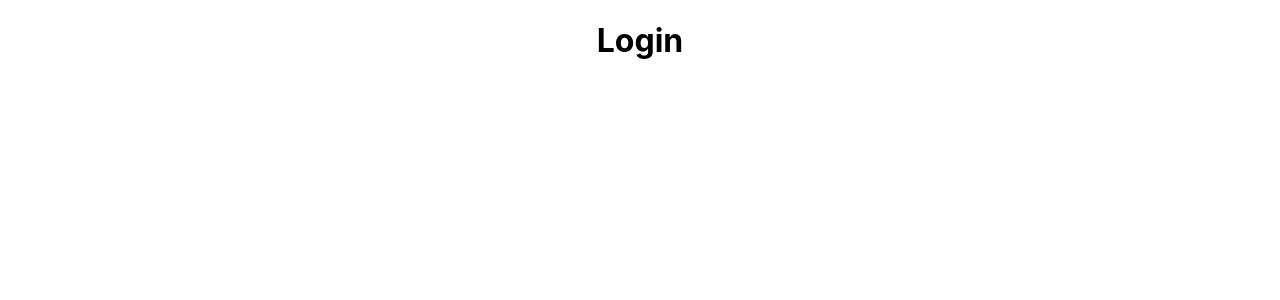
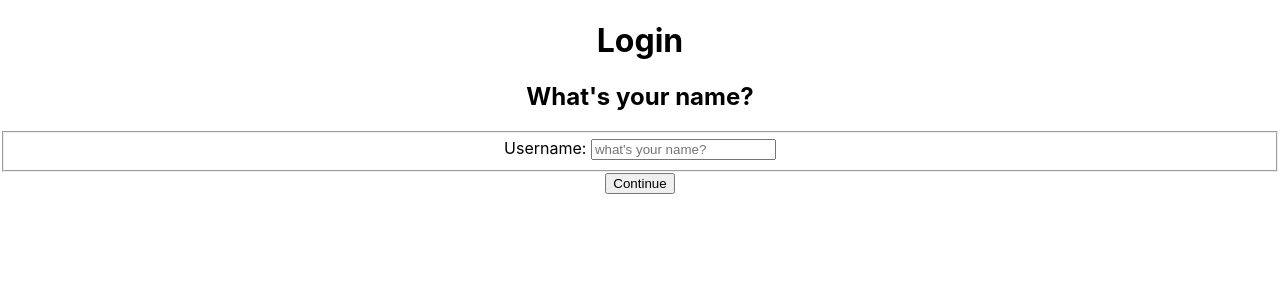
Before and after one commit to Maxbwee/LostInTranslation, a React (Create React App) app in the folder lost-in-translation/: page / in a window 1280 px wide. Shown: the top 300 px of the page. Built offline with nearby package versions, Linux system fonts and the light colour scheme.

Commit message:
Added first login page

```diff
--- a/lost-in-translation/package.json
+++ b/lost-in-translation/package.json
@@ -8,6 +8,7 @@
     "@testing-library/user-event": "^13.5.0",
     "react": "^18.2.0",
     "react-dom": "^18.2.0",
+    "react-hook-form": "^7.42.1",
     "react-router-dom": "^6.7.0",
     "react-scripts": "5.0.1",
     "web-vitals": "^2.1.4"
--- a/lost-in-translation/src/components/LoginComponents/LoginForm.js
+++ b/lost-in-translation/src/components/LoginComponents/LoginForm.js
@@ -0,0 +1,55 @@
+import { useForm } from 'react-hook-form';
+
+
+const usernameConfig = {
+    required: true,
+    minLength: 3
+}
+
+export default function LoginForm() {
+
+
+
+    const {
+        register,
+        handleSubmit,
+        formState: { errors }
+    } = useForm()
+
+    const onSubmit = (data) => {
+        console.log(data)
+        console.log(errors)
+    }
+
+    const errorMsg = (() => {
+        if(!errors.username) {
+            return null
+        }
+
+        if (errors.username.type === 'required') {
+            return <span>Username is required</span>
+        }
+
+        if (errors.username.type === 'minLength') {
+           return <span>Username is too shotrt! (Min. 3 characters) </span>
+        }
+    })()
+    return (
+        <>
+            <h2>What's your name?</h2>
+            <form onSubmit={handleSubmit(onSubmit)}>
+                <fieldset>
+                    <label htmlFor="username">Username: </label>
+                    <input
+                        type="text"
+                        placeholder="what's your name?"
+                        {...register("username", usernameConfig)} />
+
+                {errorMsg}
+                </fieldset>
+                <button type="submit">Continue</button>
+
+            </form>
+        </>
+    )
+}
--- a/lost-in-translation/src/views/Login.js
+++ b/lost-in-translation/src/views/Login.js
@@ -1,9 +1,15 @@
+import LoginForm from "../components/LoginComponents/LoginForm"
 
 export default function Login() {
 
 
         return (
+            <>
+
             <h1>Login</h1>
+            <LoginForm/>
+            </>
+
         )
 
     }
```
Also changed, not shown: 1 other file (tests, documents, lock files or other folders).
